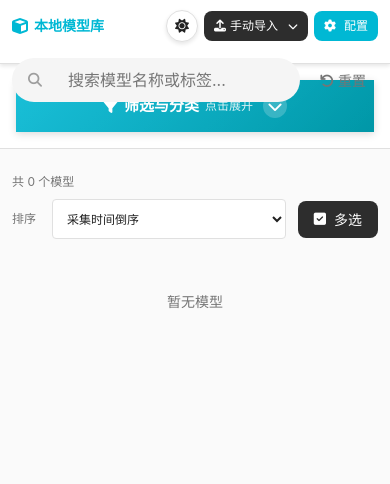
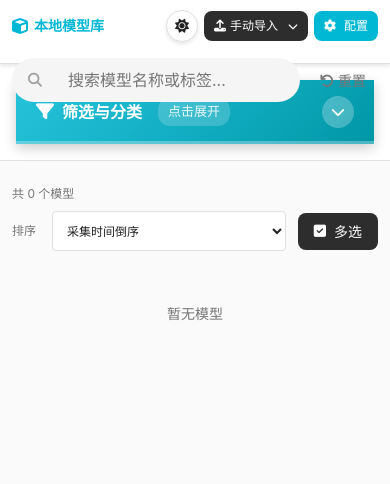
Before and after one commit to step0766/ModHub, a FastAPI app: page / in a window 390 px wide. Shown: the top 484 px of the page. Run offline with FastAPI, Linux system fonts and the light colour scheme; data that the repository does not hold is empty; some libraries are stand-ins or nearby versions.

Commit message:
Enhance mobile sidebar toggle: larger button, pill-shaped hint, better visibility

```diff
--- a/app/static/css/gallery.css
+++ b/app/static/css/gallery.css
@@ -904,20 +904,22 @@ body.multi-select-mode .card:hover .hover-quick-actions {
   .sidebar-toggle-mobile {
     display: flex;
     align-items: center;
-    justify-content: center;
+    justify-content: space-between;
     width: 100%;
-    padding: 14px 16px;
+    padding: 16px 20px;
     background: linear-gradient(135deg, var(--color-primary) 0%, var(--color-primary-dark) 100%);
     border: none;
     cursor: pointer;
-    gap: 10px;
-    font-size: 15px;
+    gap: 12px;
+    font-size: 16px;
     font-weight: 600;
     color: #fff;
     -webkit-tap-highlight-color: transparent;
-    box-shadow: 0 2px 8px rgba(0, 0, 0, 0.15);
+    box-shadow: 0 4px 12px rgba(0, 0, 0, 0.2);
     position: relative;
     overflow: hidden;
+    min-height: 56px;
+    border-radius: 0;
   }
 
   .sidebar-toggle-mobile::before {
@@ -927,48 +929,78 @@ body.multi-select-mode .card:hover .hover-quick-actions {
     left: 0;
     right: 0;
     bottom: 0;
-    background: linear-gradient(135deg, rgba(255,255,255,0.1) 0%, transparent 100%);
+    background: linear-gradient(135deg, rgba(255,255,255,0.15) 0%, transparent 100%);
     pointer-events: none;
   }
 
+  .sidebar-toggle-mobile::after {
+    content: '';
+    position: absolute;
+    bottom: 0;
+    left: 0;
+    right: 0;
+    height: 3px;
+    background: rgba(255, 255, 255, 0.3);
+  }
+
   .sidebar-toggle-mobile:active {
-    transform: scale(0.98);
-    box-shadow: 0 1px 4px rgba(0, 0, 0, 0.2);
+    transform: scale(0.99);
+    box-shadow: 0 2px 8px rgba(0, 0, 0, 0.25);
   }
 
   .sidebar-toggle-mobile .toggle-icon {
     display: flex;
     align-items: center;
     justify-content: center;
-    width: 24px;
-    height: 24px;
-    background: rgba(255, 255, 255, 0.2);
+    width: 32px;
+    height: 32px;
+    background: rgba(255, 255, 255, 0.25);
     border-radius: 50%;
     transition: transform 0.3s ease, background 0.3s ease;
+    flex-shrink: 0;
+  }
+
+  .sidebar-toggle-mobile .toggle-icon i {
+    font-size: 14px;
   }
 
   .sidebar.expanded .sidebar-toggle-mobile .toggle-icon {
     transform: rotate(180deg);
-    background: rgba(255, 255, 255, 0.3);
+    background: rgba(255, 255, 255, 0.35);
   }
 
   .sidebar-toggle-mobile .toggle-text {
     display: flex;
     align-items: center;
-    gap: 6px;
+    gap: 8px;
+    flex: 1;
+  }
+
+  .sidebar-toggle-mobile .toggle-text > i {
+    font-size: 18px;
   }
 
   .sidebar-toggle-mobile .toggle-hint {
-    font-size: 12px;
-    font-weight: 400;
-    opacity: 0.85;
+    font-size: 13px;
+    font-weight: 500;
+    opacity: 0.9;
+    background: rgba(255, 255, 255, 0.2);
+    padding: 4px 10px;
+    border-radius: 12px;
+    margin-left: 8px;
   }
 
   .sidebar.expanded .sidebar-toggle-mobile {
     background: var(--bg-card);
     color: var(--text-primary);
     border-bottom: 1px solid var(--border-color);
-    box-shadow: none;
+    box-shadow: 0 2px 4px rgba(0, 0, 0, 0.1);
+    min-height: 48px;
+    padding: 12px 20px;
+  }
+
+  .sidebar.expanded .sidebar-toggle-mobile::after {
+    display: none;
   }
 
   .sidebar.expanded .sidebar-toggle-mobile .toggle-icon {
```
